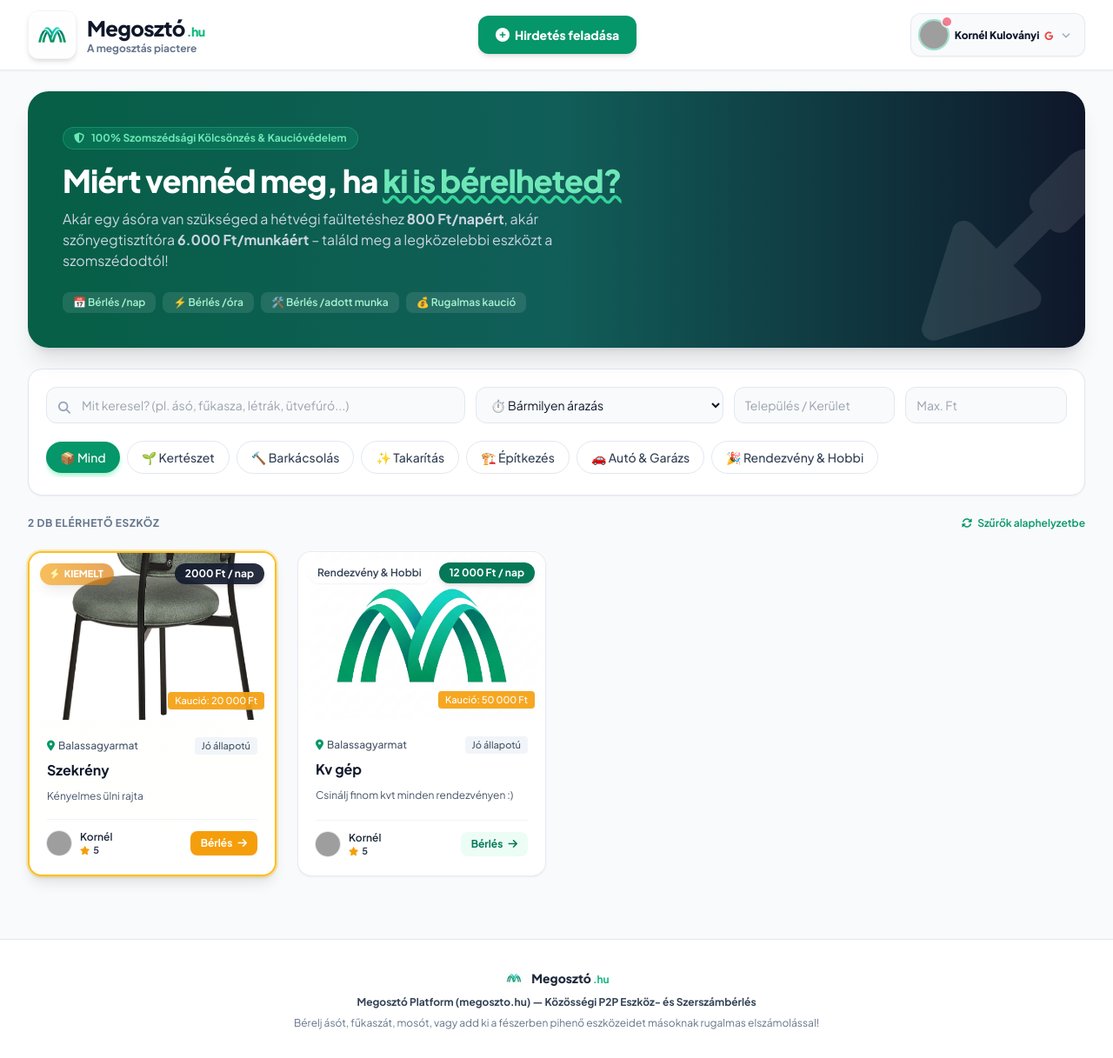
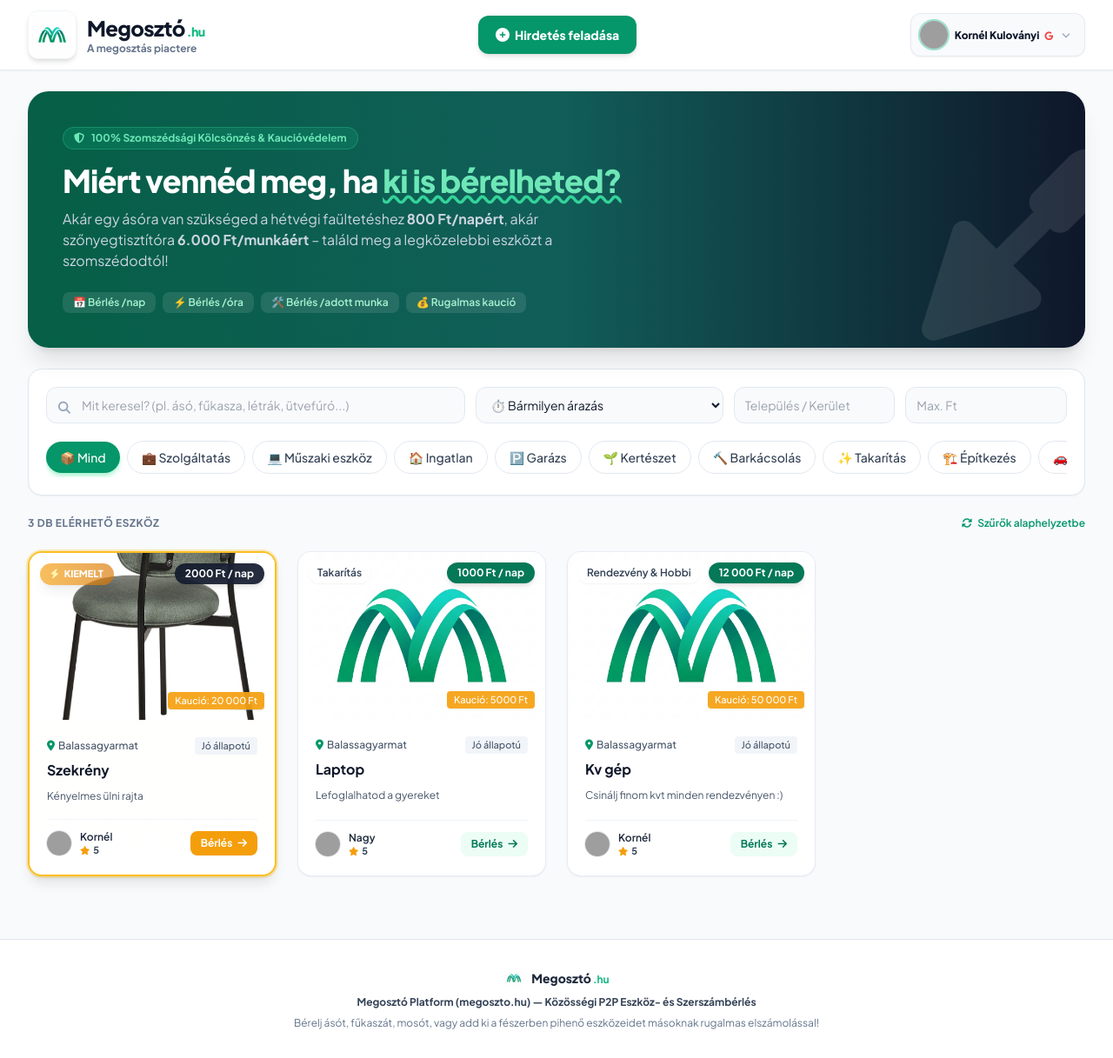
Before and after one commit to kulovanyi/megoszto, a FastAPI app: page / in a window 1280 px wide. Shown: the whole page at 87% size. Run offline with FastAPI, Linux system fonts and the light colour scheme; some libraries are stand-ins or nearby versions; grey boxes are pictures that could not be loaded.

Commit message:
Frissites: 2026. 09. 05. 10:59:45,90

```diff
--- a/firebase_store.json
+++ b/firebase_store.json
@@ -67,6 +67,22 @@
       "title": "Kv gép",
       "featured_until": null,
       "deposit": 50000
+    },
+    "1788598419235": {
+      "created_at": "2026-09-05T08:53:39.235Z",
+      "id": 1788598419235,
+      "price": 1000,
+      "image_url": "static/logo.png",
+      "available": 1,
+      "price_unit": "nap",
+      "category": "Takarítás",
+      "description": "Lefoglalhatod a gyereket\n",
+      "condition": "Jó állapotú",
+      "location": "Balassagyarmat",
+      "user_id": 2,
+      "title": "Laptop",
+      "featured_until": null,
+      "deposit": 5000
     }
   },
   "rentals": {
@@ -79,7 +95,7 @@
       "renter_id": 2,
       "item_id": 1,
       "units_count": 2,
-      "status": "pending",
+      "status": "accepted",
       "end_date": "2026-09-22",
       "deposit": 20000
     },
@@ -92,7 +108,7 @@
       "renter_id": 2,
       "item_id": 1,
       "units_count": 2,
-      "status": "pending",
+      "status": "accepted",
       "end_date": "2026-10-12",
       "deposit": 20000
     },
@@ -105,7 +121,7 @@
       "renter_id": 2,
       "item_id": 1,
       "units_count": 2,
-      "status": "pending",
+      "status": "accepted",
       "end_date": "2026-10-22",
       "deposit": 20000
     },
@@ -144,6 +160,20 @@
       "note": "Teszt berles",
       "renter_id": 2,
       "item_id": 1788585101163,
+      "units_count": 2,
+      "status": "approved",
+      "end_date": "2026-11-22",
+      "deposit": 5000
+    },
+    "7": {
+      "created_at": "2026-09-05 10:58:51",
+      "start_date": "2026-11-20",
+      "id": 7,
+      "total_price": 6000,
+      "owner_id": 1,
+      "note": "Teszt berles",
+      "renter_id": 2,
+      "item_id": 1788598419236,
       "units_count": 2,
       "status": "approved",
       "end_date": "2026-11-22",
@@ -304,8 +334,8 @@
   },
   "meta": {
     "user_seq": 2,
-    "item_seq": 1788585101163,
-    "rental_seq": 6,
+    "item_seq": 1788598419236,
+    "rental_seq": 7,
     "review_seq": 2,
     "conv_seq": 1,
     "msg_seq": 4
--- a/index.html
+++ b/index.html
@@ -347,12 +347,17 @@
                     <div>
                         <label class="block text-xs font-bold text-slate-700 mb-1">Kategória *</label>
                         <select name="category" required class="w-full px-3 py-2.5 text-sm bg-slate-50 border border-slate-200 rounded-xl focus:ring-2 focus:ring-emerald-500 outline-none">
-                            <option value="Kertészet">🌱 Kertészet</option>
+                            <option value="Szolgáltatás">💼 Szolgáltatás</option>
+                            <option value="Műszaki eszköz">💻 Műszaki eszköz</option>
+                            <option value="Ingatlan">🏠 Ingatlan</option>
+                            <option value="Garázs">🅿️ Garázs</option>
+                            <option value="Kertészet" selected>🌱 Kertészet</option>
                             <option value="Barkácsolás">🔨 Barkácsolás</option>
                             <option value="Takarítás">✨ Takarítás</option>
                             <option value="Építkezés">🏗️ Építkezés</option>
-                            <option value="Autó & Garázs">🚗 Autó & Garázs</option>
+                            <option value="Jármű & Autó">🚗 Jármű & Autó</option>
                             <option value="Rendezvény & Hobbi">🎉 Rendezvény & Hobbi</option>
+                            <option value="Egyéb">📦 Egyéb</option>
                         </select>
                     </div>
                     <div>
@@ -463,12 +468,17 @@
                     <div>
                         <label class="block text-xs font-bold text-slate-700 mb-1">Kategória *</label>
                         <select id="edit-item-category" required class="w-full px-3 py-2.5 text-sm bg-slate-50 border border-slate-200 rounded-xl focus:ring-2 focus:ring-emerald-500 outline-none">
+                            <option value="Szolgáltatás">💼 Szolgáltatás</option>
+                            <option value="Műszaki eszköz">💻 Műszaki eszköz</option>
+                            <option value="Ingatlan">🏠 Ingatlan</option>
+                            <option value="Garázs">🅿️ Garázs</option>
                             <option value="Kertészet">🌱 Kertészet</option>
                             <option value="Barkácsolás">🔨 Barkácsolás</option>
                             <option value="Takarítás">✨ Takarítás</option>
                             <option value="Építkezés">🏗️ Építkezés</option>
-                            <option value="Autó & Garázs">🚗 Autó & Garázs</option>
+                            <option value="Jármű & Autó">🚗 Jármű & Autó</option>
                             <option value="Rendezvény & Hobbi">🎉 Rendezvény & Hobbi</option>
+                            <option value="Egyéb">📦 Egyéb</option>
                         </select>
                     </div>
                     <div>
@@ -958,9 +968,9 @@
     <script src="https://js.stripe.com/v3/"></script>
 
     <!-- Megosztó Kliens Adatbázis Adapter (GitHub Pages & Offline Támogatás) -->
-    <script src="static/client_db.js?v=16"></script>
+    <script src="static/client_db.js?v=17"></script>
 
     <!-- Alkalmazás JS -->
-    <script src="static/app.js?v=16"></script>
+    <script src="static/app.js?v=17"></script>
 </body>
 </html>
```
Also changed, not shown: templates/index.html (+15 -5 lines), static/app.js.
